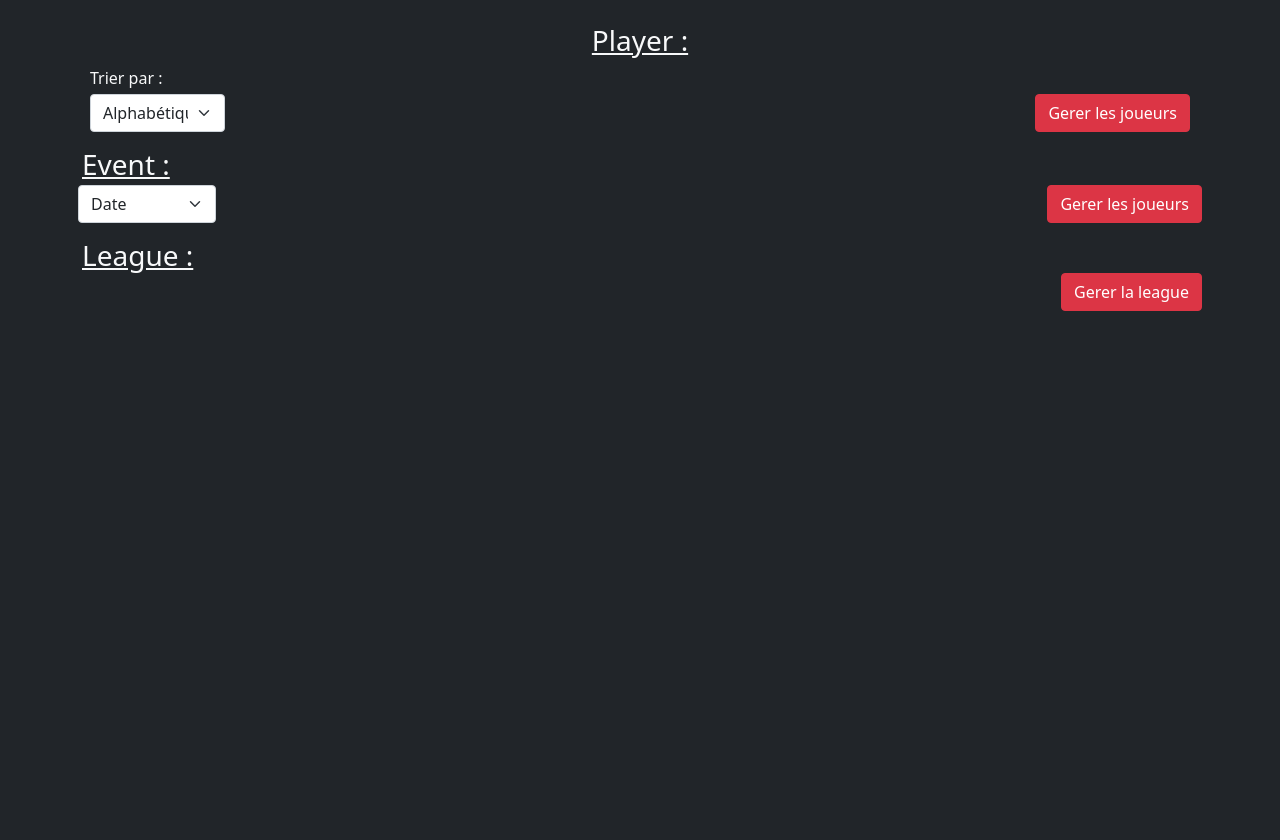
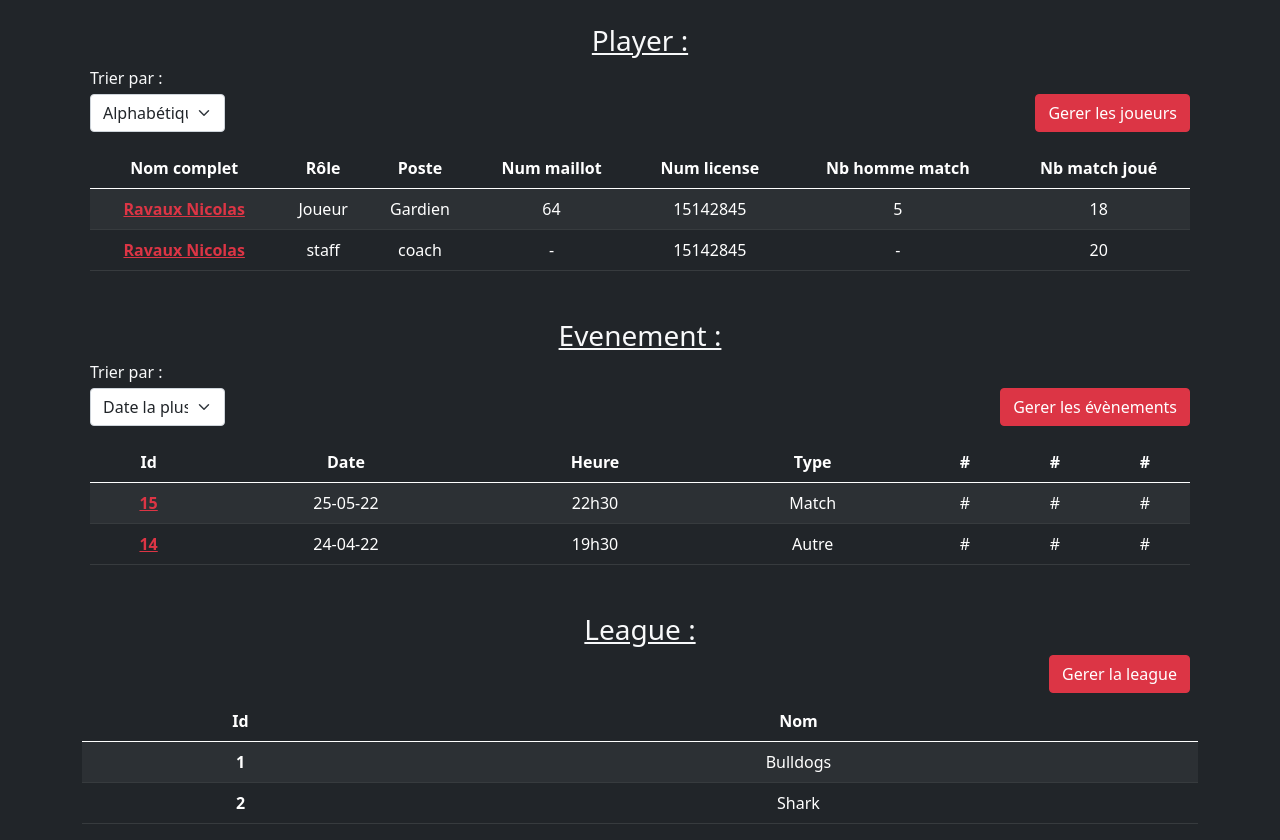
Before and after one commit to NicolasR64/Redroosters, a PHP site: page /app/views/adminPage.php in a window 1280 px wide. Shown: the part 108-948 px from the top of the page. Before the commit the page ends 419 px from the top, so only its background shows below. Run offline with PHP 8.4, Linux system fonts and the light colour scheme.

Commit message:
UPDATE adminPage.php {ajout des tableaux}

```diff
--- a/app/views/adminPage.php
+++ b/app/views/adminPage.php
@@ -38,47 +38,135 @@
                 <div class="row mt-1">
                     <div class="col-md-6">
                         <select class="form-select w-25">
-                            <option value="alphabétique" selected>Alphabétique</option>
-                            <option value="nbMatchPlayed">Nb match joué</option>
-                            <option value="nbPlayerOfTheGame">Nb homme du match</option>
+                            <option value="#" selected>Alphabétique</option>
+                            <option value="#">Nb match joué</option>
+                            <option value="#">Nb homme du match</option>
                         </select>
                     </div>
                     <div class="col-md-6 text-md-end">
                         <a href="#" class="btn btn-danger">Gerer les joueurs</a>
                     </div>
                 </div>
-                <!-- Mettre Table -->
+                    <table class="table table-dark text-center w-100 table-striped mt-3">
+                        <thead>
+                            <tr>
+                                <th scope="col">Nom complet</th>
+                                <th scope="col">Rôle</th>
+                                <th scope="col">Poste</th>
+                                <th scope="col">Num maillot</th>
+                                <th scope="col">Num license</th>
+                                <th scope="col">Nb homme match</th>
+                                <th scope="col">Nb match joué</th>
+                            </tr>
+                        </thead>
+                        <tbody>
+                            <tr>
+                                <th scope="row"><a href="#" class="text-danger">Ravaux Nicolas</a></th>
+                                <td>Joueur</td>
+                                <td>Gardien</td>
+                                <td>64</td>
+                                <td>15142845</td>
+                                <td>5</td>
+                                <td>18</td>
+                            </tr>
+                            <tr>
+                                <th scope="row"><a href="#" class="text-danger">Ravaux Nicolas</a></th>
+                                <td>staff</td>
+                                <td>coach</td>
+                                <td>-</td>
+                                <td>15142845</td>
+                                <td>-</td>
+                                <td>20</td>
+                            </tr>
+                        </tbody>
+                    </table>
             </div>
         </section>
         <!-- main event -->
-        <section class="container p-2">
-            <h3 class="text-decoration-underline d-inline p-1 rounded" id="event">Event :</h3>
+        <section class="container mt-4">
+            <!-- title -->
+            <div class="text-center container">
+                <h3 class="text-decoration-underline d-inline p-1 rounded" id="player">Evenement :</h3>
+            </div>
+            <div class="container p-2">
+                <label for="sortBy">Trier par :</label>
                 <div class="row mt-1">
                     <div class="col-md-6">
                         <select class="form-select w-25">
-                        <option value="recentDate" selected>Date</option>
-                        <option value=""></option>
-                        <option value=""></option>
+                            <option value="#" selected>Date la plus récente</option>
+                            <option value="#">Date la plus ancienne</option>
+                            <option value="#">Nb homme du match</option>
                         </select>
                     </div>
                     <div class="col-md-6 text-md-end">
-                    <a href="#" class="btn btn-danger">Gerer les joueurs</a>
+                        <a href="#" class="btn btn-danger">Gerer les évènements</a>
                     </div>
                 </div>
-            <!-- Mettre Table -->
+                    <table class="table table-dark text-center w-100 table-striped mt-3" id="event">
+                        <thead>
+                            <tr>
+                                <th scope="col">Id</th>
+                                <th scope="col">Date</th>
+                                <th scope="col">Heure</th>
+                                <th scope="col">Type</th>
+                                <th scope="col">#</th>
+                                <th scope="col">#</th>
+                                <th scope="col">#</th>
+                            </tr>
+                        </thead>
+                        <tbody>
+                            <tr>
+                                <th scope="row"><a href="#" class="text-danger">15</a></th>
+                                <td>25-05-22</td>
+                                <td>22h30</td>
+                                <td>Match</td>
+                                <td>#</td>
+                                <td>#</td>
+                                <td>#</td>
+                            </tr>
+                            <tr>
+                                <th scope="row"><a href="#" class="text-danger">14</a></th>
+                                <td>24-04-22</td>
+                                <td>19h30</td>
+                                <td>Autre</td>
+                                <td>#</td>
+                                <td>#</td>
+                                <td>#</td>
+                            </tr>
+                        </tbody>
+                    </table>
+            </div>
         </section>
         <!-- main league -->
-        <section class="container p-2">
-            <h3 class="text-decoration-underline d-inline p-1 rounded" id="event">League :</h3>
-            <div class="row">
-                <div class="col-md-6">
-
+        <section class="container mt-4">
+            <!-- title -->
+            <div class="text-center container">
+                <h3 class="text-decoration-underline d-inline p-1 rounded" id="player">League :</h3>
             </div>
-                <div class="col-md-6 text-end">
+            <div class="container p-2">
+                    <div class="col-12 text-md-end">
                         <a href="#" class="btn btn-danger">Gerer la league</a>
                     </div>
                 </div>
-            <!-- Mettre Table -->
+                <table class="table table-dark text-center w-100 table-striped">
+                    <thead>
+                        <tr>
+                            <th scope="col">Id</th>
+                            <th scope="col">Nom</th>
+                        </tr>
+                    </thead>
+                    <tbody>
+                        <tr>
+                            <th scope="row">1</th>
+                            <td>Bulldogs</td>
+                        </tr>
+                        <tr>
+                            <th scope="row">2</th>
+                            <td>Shark</td>
+                        </tr>
+                    </tbody>
+                </table>
+            </div>
         </section>
     </main>
     <footer>
```
Lines whose indentation alone changed are shown as unchanged.
